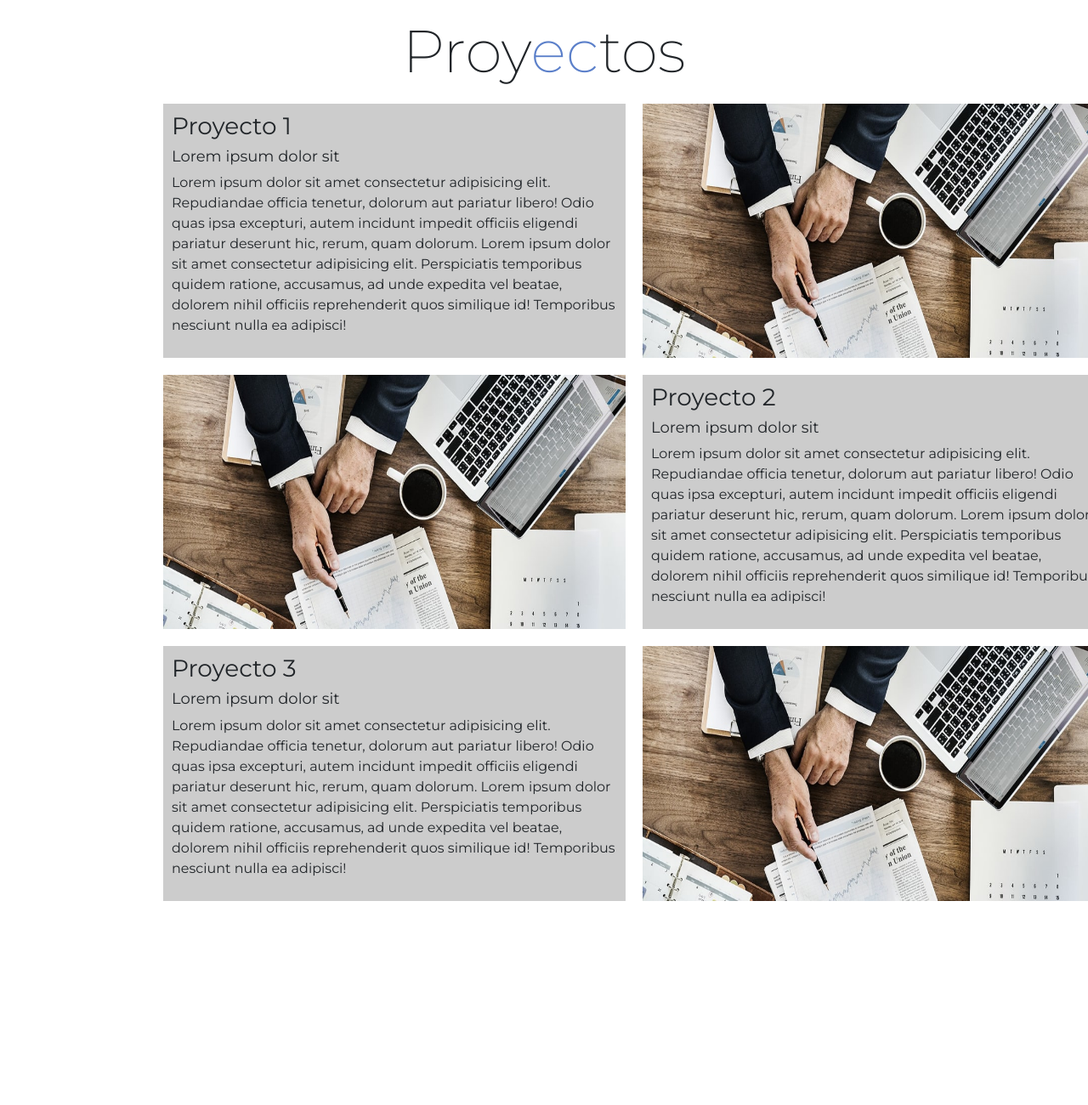
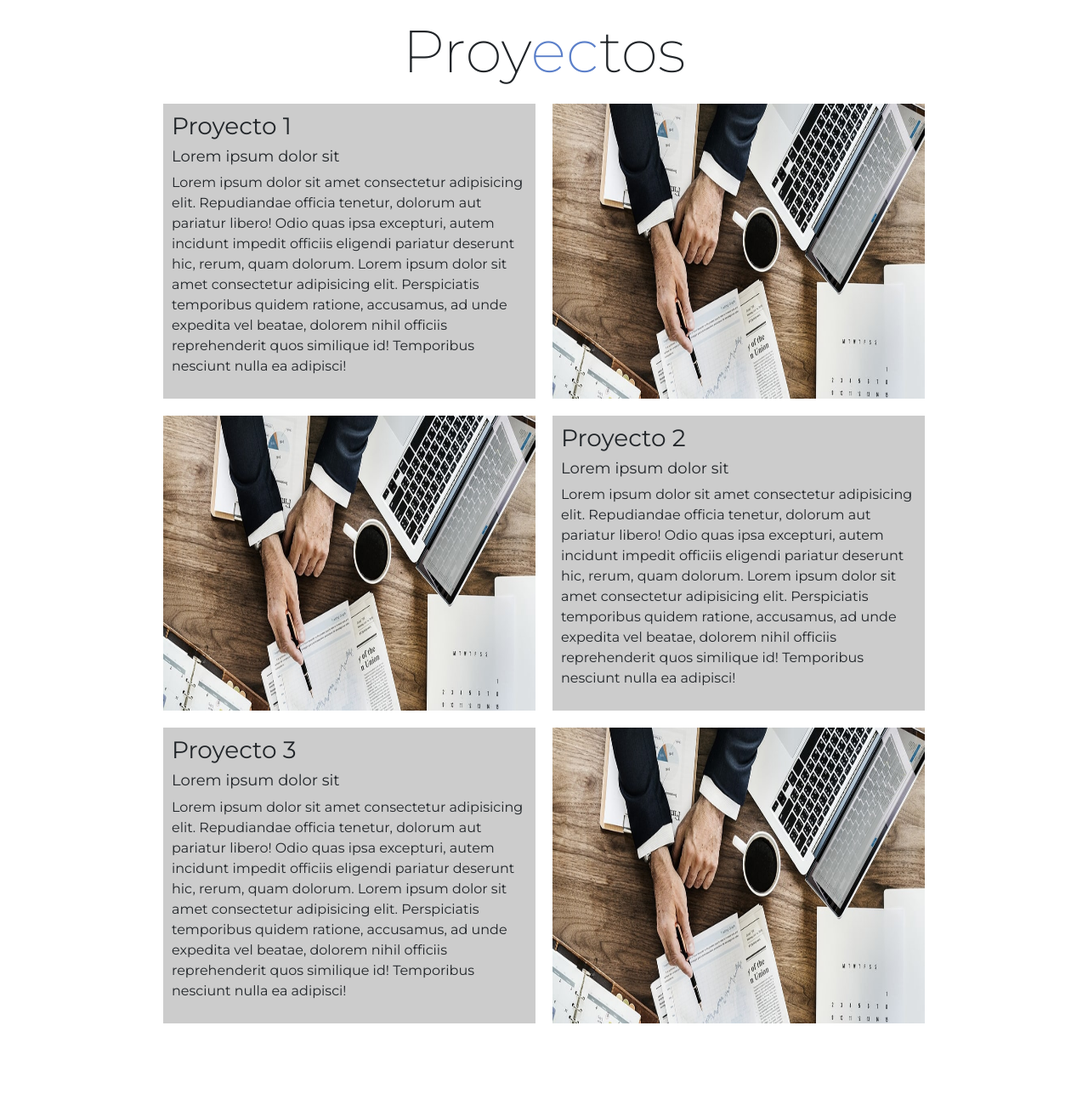
Before and after one commit to MatiasMorilla/MatiasMorilla.github.io, a website: page index.html in a window 1280 px wide. Shown: the part 2000-3300 px from the top of the page at 85% size. Drawn offline with nearby package versions, Linux system fonts and the light colour scheme; files that its build step writes are made by us from their sources.

Commit message:
corrigiendo estilos

```diff
--- a/index.html
+++ b/index.html
@@ -45,7 +45,7 @@
         <div class="main-sobreMi">
             <div class="sobreMi">
                 <div class="sobreMi__img">
-                    <img src="../images/sobremi.jpeg" alt="Matias Morilla" width="100%">
+                    <img src="images/sobremi.jpeg" alt="Matias Morilla" width="100%">
                 </div>
                 <div class="sobreMi__info">
                     <h2>Sobre <span class="first-letter">mi</span></h2>
@@ -125,12 +125,12 @@
                 </p>
             </div>
             <div class="proyectos__img">
-                <img src="../images/trabajo-min.jpg" alt="Imagen de trabajo" class="img" width="100%">
+                <img src="images/trabajo-min.jpg" alt="Imagen de trabajo" class="img" width="100%">
             </div>
 
 
             <div class="proyectos__img">
-                <img src="../images/trabajo-min.jpg" alt="Imagen de trabajo" class="img" width="100%">
+                <img src="images/trabajo-min.jpg" alt="Imagen de trabajo" class="img" width="100%">
             </div>
 
             <div class="proyectos__item proyecto2">
@@ -157,7 +157,7 @@
                 </p>
             </div>
             <div class="proyectos__img">
-                <img src="../images/trabajo-min.jpg" alt="Imagen de trabajo" class="img" width="100%">
+                <img src="images/trabajo-min.jpg" alt="Imagen de trabajo" class="img" width="100%">
             </div>
         </div>
     </section>
--- a/scss/style.scss
+++ b/scss/style.scss
@@ -327,7 +327,6 @@ PROYECTOS
 
   .proyectos__img img{
     grid-area: img;
-    width: 34em;
     height: 100%
   }
 }
```
